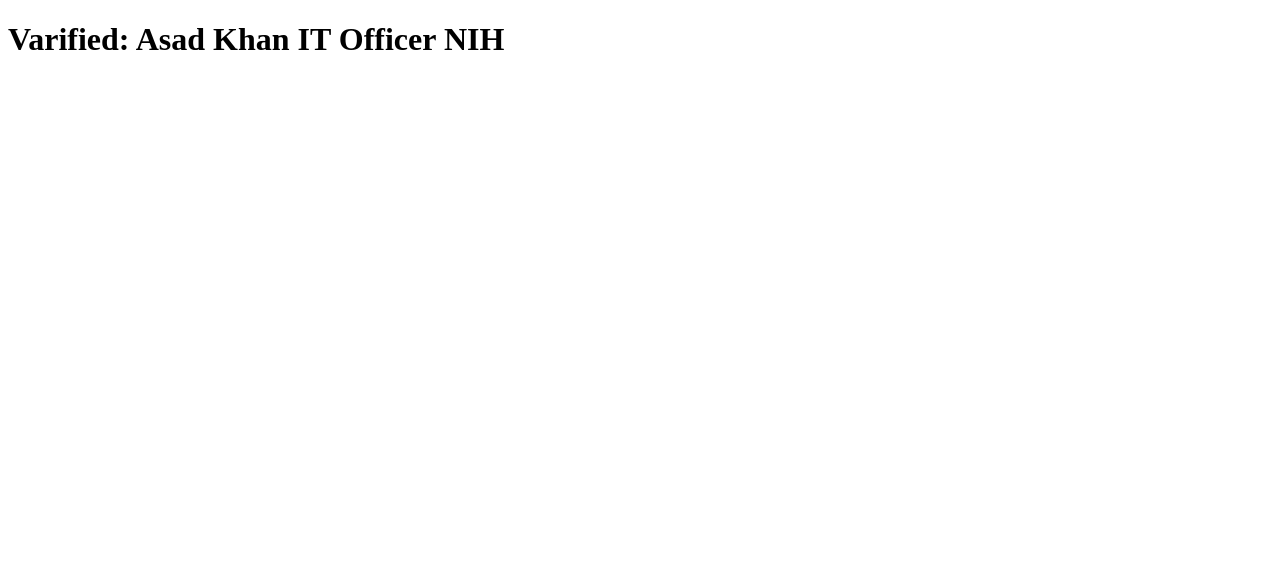
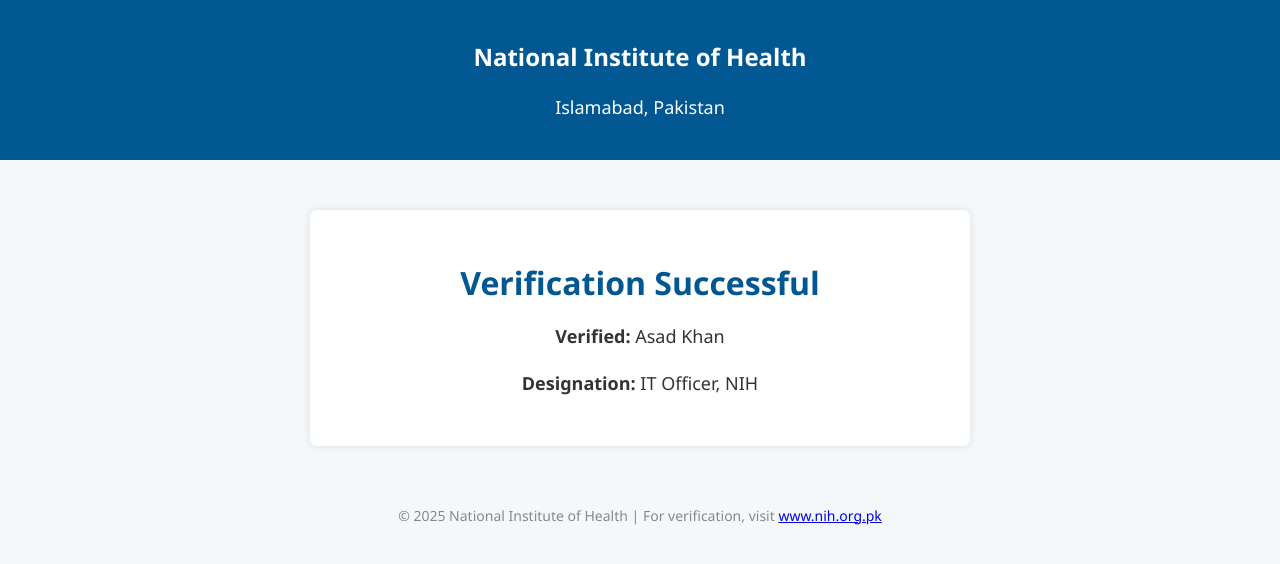
Before and after one commit to yeoasad/nig.org.pk, a plain HTML site: page index.html in a window 1280 px wide. Drawn offline with Linux system fonts and the light colour scheme.

Commit message:
index.html

```diff
--- a/index.html
+++ b/index.html
@@ -1,10 +1,63 @@
 <!DOCTYPE html>
-<html>
-  <head>
-    <meta charset="UTF-8">
-    <title>Message</title>
-  </head>
-  <body>
-    <h1>Varified: Asad Khan IT Officer NIH</h1>
-  </body>
+<html lang="en">
+<head>
+  <meta charset="UTF-8">
+  <title>NIH Verification</title>
+  <meta name="viewport" content="width=device-width, initial-scale=1.0">
+  <style>
+    body {
+      margin: 0;
+      font-family: 'Segoe UI', Tahoma, Geneva, Verdana, sans-serif;
+      background: #f5f8fa;
+      color: #333;
+    }
+    header {
+      background-color: #005792;
+      color: white;
+      padding: 20px 40px;
+      text-align: center;
+    }
+    .content {
+      max-width: 600px;
+      margin: 50px auto;
+      background: white;
+      padding: 30px;
+      box-shadow: 0 0 10px rgba(0,0,0,0.1);
+      text-align: center;
+      border-radius: 8px;
+    }
+    h1 {
+      color: #005792;
+      margin-bottom: 10px;
+    }
+    p {
+      font-size: 18px;
+      line-height: 1.6;
+    }
+    footer {
+      margin-top: 60px;
+      text-align: center;
+      font-size: 14px;
+      color: #888;
+    }
+  </style>
+</head>
+<body>
+
+  <header>
+    <h2>National Institute of Health</h2>
+    <p>Islamabad, Pakistan</p>
+  </header>
+
+  <div class="content">
+    <h1>Verification Successful</h1>
+    <p><strong>Verified:</strong> Asad Khan</p>
+    <p><strong>Designation:</strong> IT Officer, NIH</p>
+  </div>
+
+  <footer>
+    &copy; 2025 National Institute of Health | For verification, visit <a href="https://www.nih.org.pk" target="_blank">www.nih.org.pk</a>
+  </footer>
+
+</body>
 </html>
```
